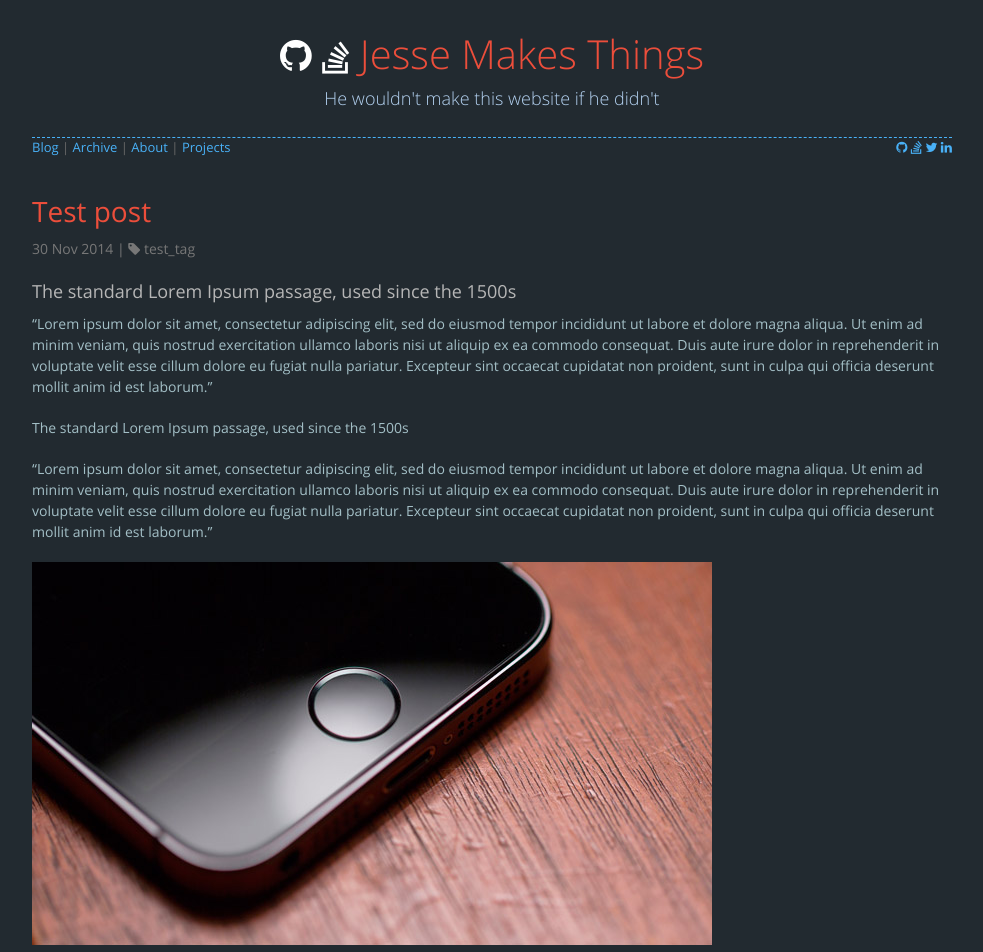
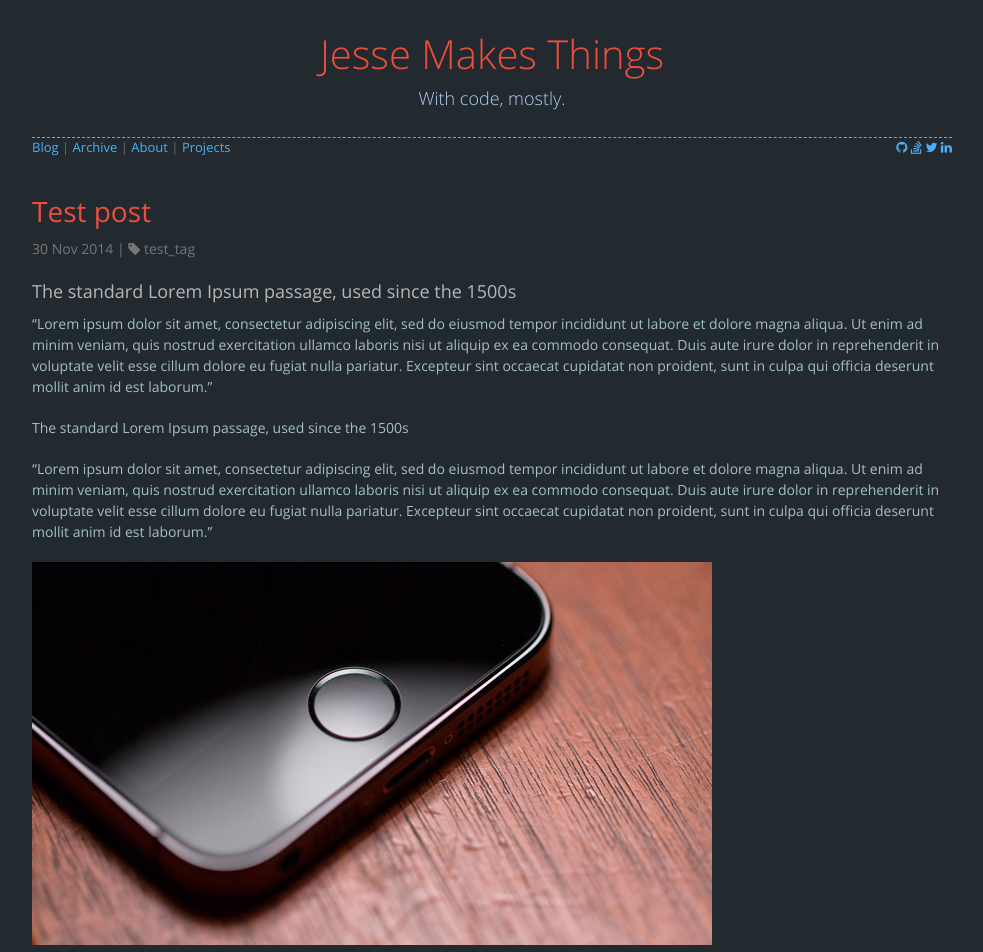
Before and after one commit to JesseTG/jessetg.github.io, a Jekyll site: the page built from _posts/2014-11-30-testtest.md, in a window 1280 px wide. Shown: the top 952 px of the page, without its empty margins (148-1131 px from the left). Built offline with Jekyll 4.4.1, drawn with Linux system fonts in a browser that asks for light colours; nearby versions of some CDN libraries; comment, search, counter and statistics services are not loaded.

Commit message:
Removed social media from the title, changed the subtitle

```diff
--- a/_includes/title.html
+++ b/_includes/title.html
@@ -1,18 +1,10 @@
 <header id="title">
   <h1>
-    {% unless site.git == "" %}
-		  <a id="git-ic" href="{{site.git}}"><i class="fa fa-github"></i></a>
-    {% endunless %}
-
-    {% unless site.stackoverflow == "" %}
-      <a id="so-ic" href="{{site.stackoverflow}}"><i class="fa fa-stack-overflow"></i></a>
-    {% endunless %}
-
     <a id="sitename" href="/">Jesse Makes Things</a>
   </h1>
 
   <!-- Add something about you in p tag-->
-  <h2>He wouldn't make this website if he didn't</h2>
+  <h2>With code, mostly.</h2>
   <hr/>
 
   {% include nav-links.html %}
```
